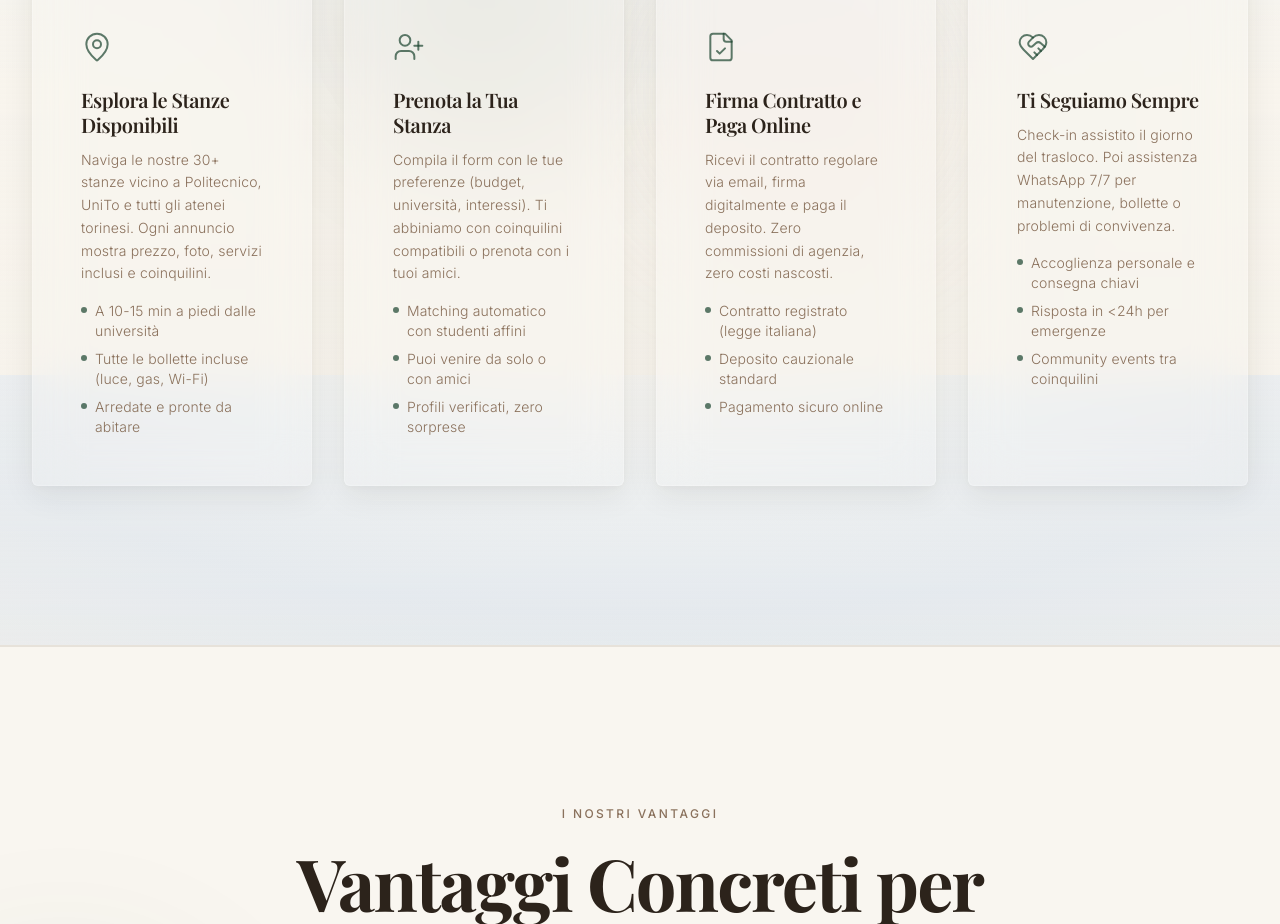
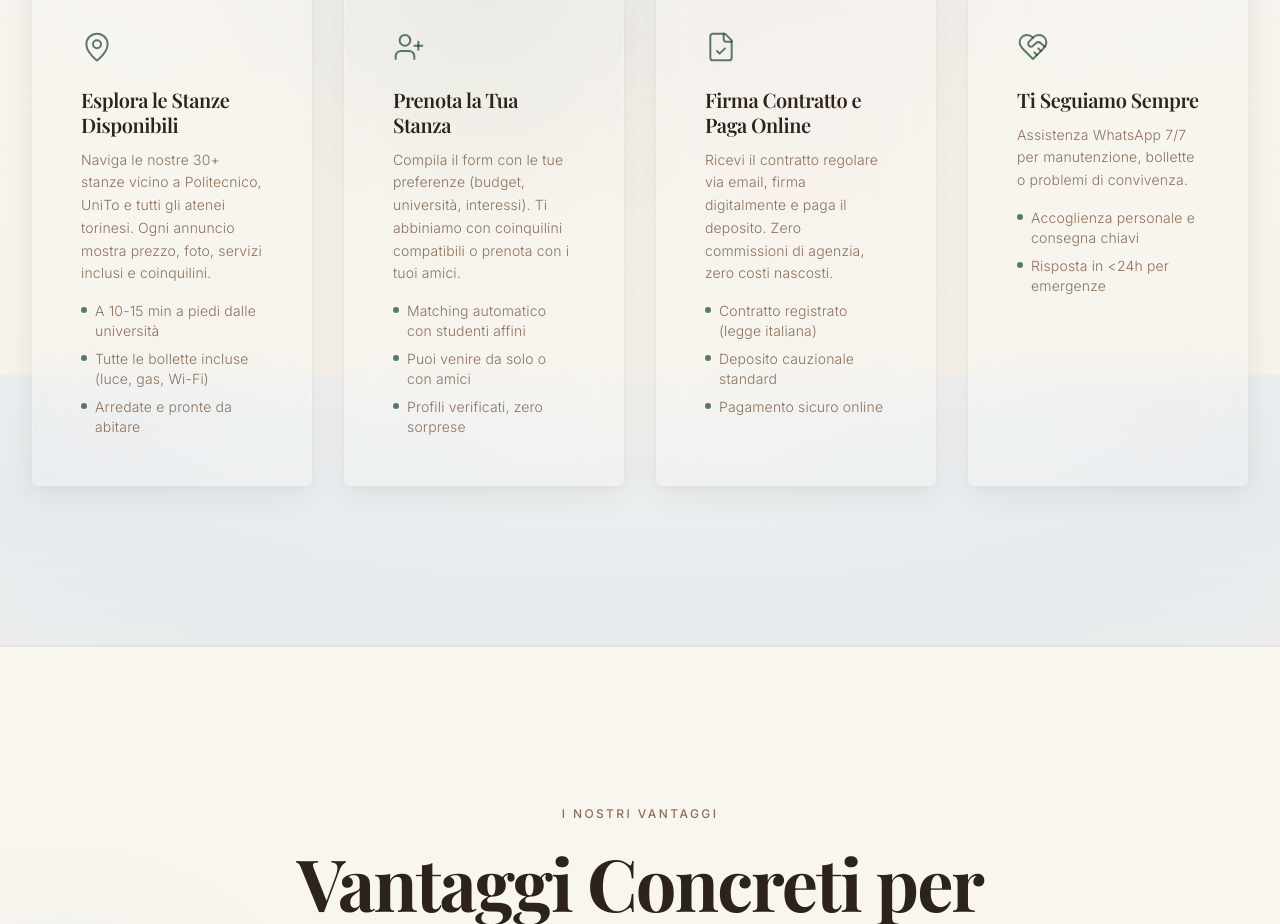
Before and after one commit to LolloRocket1839/logo-lovin-lab, a React (Vite) app: page / in a window 1280 px wide. Shown: the part 2825-3749 px from the top of the page. Built offline with nearby package versions, Linux system fonts and the light colour scheme; the HTML template or start-up script is replaced by a standard one.

Commit message:
Refactor How It Works section

```diff
--- a/src/components/HowItWorks.tsx
+++ b/src/components/HowItWorks.tsx
@@ -38,12 +38,11 @@ const steps = [
   {
     icon: HeartHandshake,
     title: "Ti Seguiamo Sempre",
-    description: "Check-in assistito il giorno del trasloco. Poi assistenza WhatsApp 7/7 per manutenzione, bollette o problemi di convivenza.",
+    description: "Assistenza WhatsApp 7/7 per manutenzione, bollette o problemi di convivenza.",
     step: "04",
     bullets: [
       "Accoglienza personale e consegna chiavi",
-      "Risposta in <24h per emergenze",
-      "Community events tra coinquilini"
+      "Risposta in <24h per emergenze"
     ]
   }
 ];
```
